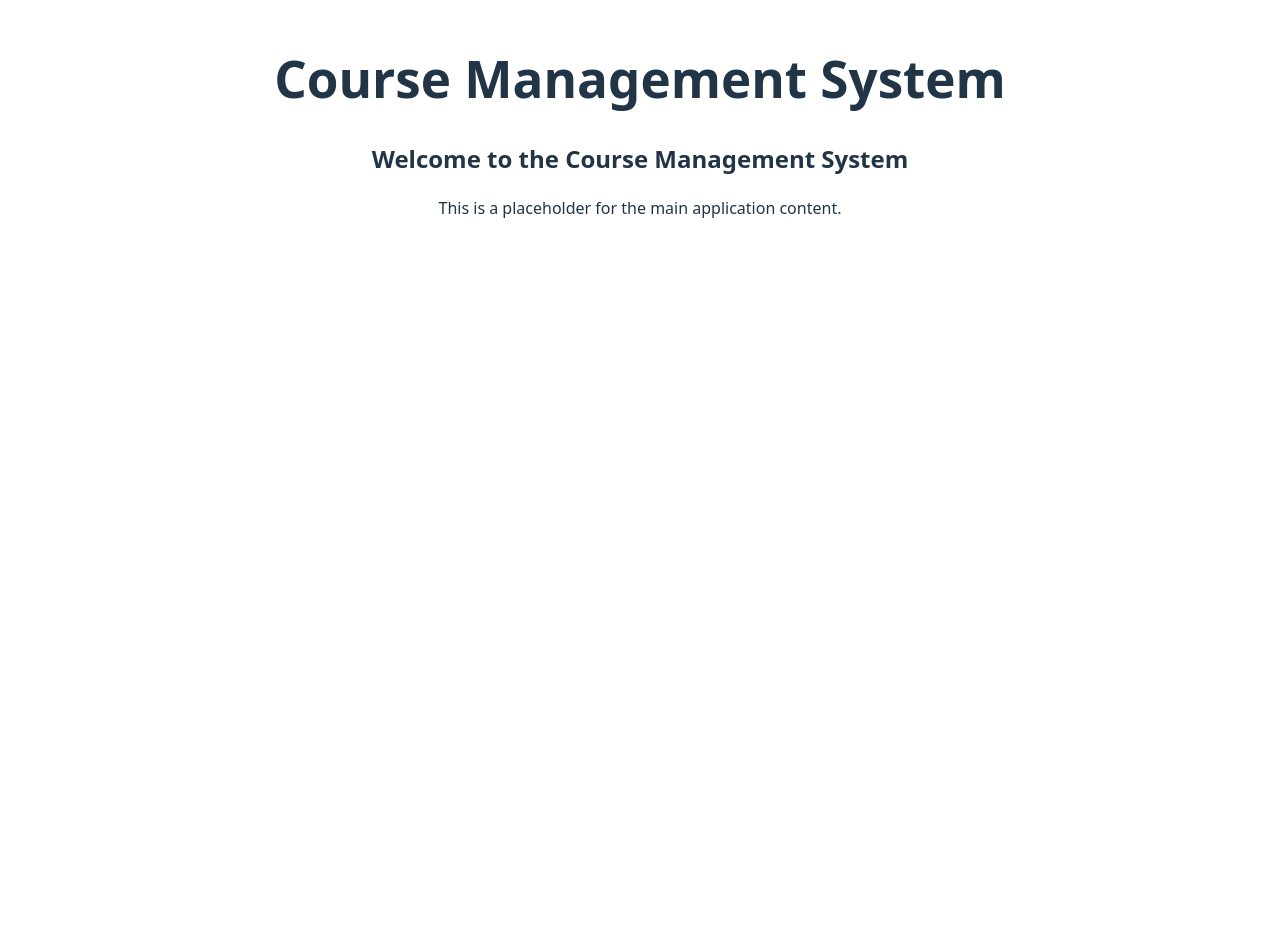
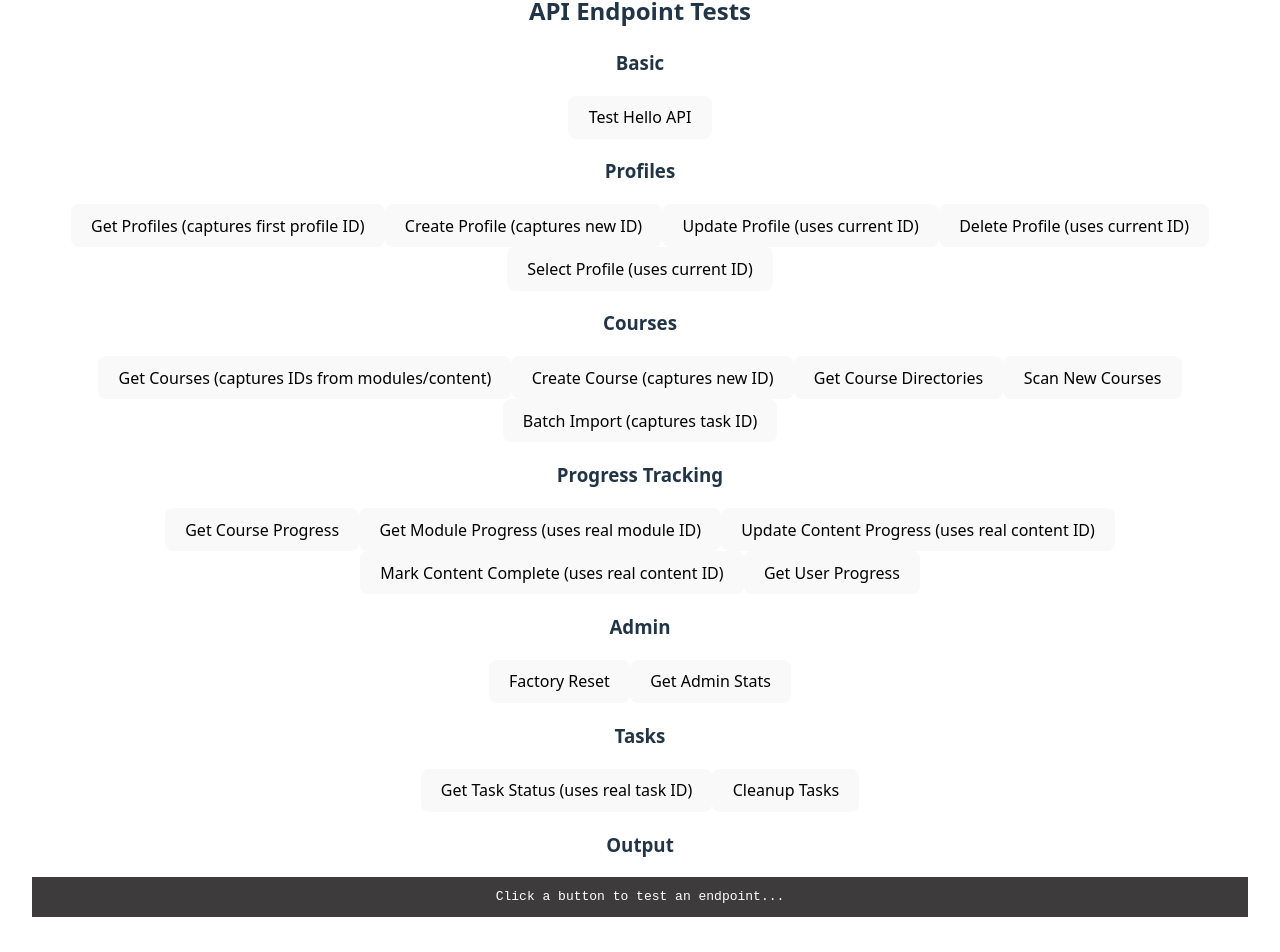
Before and after one commit to NeroQue/CMS, a React (Vite) app in the folder frontend/: page / in a window 1280 px wide. Shown: the part 274-1226 px from the top of the page. Before the commit the page ends 800 px from the top, so only its background shows below. Built offline with nearby package versions, Linux system fonts and the light colour scheme.

Commit message:
feat: add a frontend API testing interface

```diff
--- a/frontend/src/App.jsx
+++ b/frontend/src/App.jsx
@@ -1,16 +1,131 @@
-import React from 'react'
+import React, { useState } from 'react'
 import './App.css'
 
 function App() {
+  const [output, setOutput] = useState('')
+  const [realIDs, setRealIDs] = useState({
+    userID: null,
+    courseID: null,
+    moduleID: null,
+    contentID: null,
+    taskID: null
+  })
+
+  const baseURL = 'http://localhost:8080'
+
+  const testAPI = async (endpoint, method = 'GET', body = null, captureID = null) => {
+    try {
+      const options = {
+        method,
+        headers: {
+          'Content-Type': 'application/json',
+        },
+      }
+
+      if (body) {
+        options.body = JSON.stringify(body)
+      }
+
+      const response = await fetch(`${baseURL}${endpoint}`, options)
+      const data = await response.json()
+
+      // Capture real IDs from successful responses
+      if (captureID && data.success && data.data) {
+        if (captureID === 'userID' && data.data.id) {
+          setRealIDs(prev => ({ ...prev, userID: data.data.id }))
+        } else if (captureID === 'courseID' && data.data.id) {
+          setRealIDs(prev => ({ ...prev, courseID: data.data.id }))
+          // Also capture module and content IDs if present in course data
+          if (data.data.modules && data.data.modules.length > 0) {
+            setRealIDs(prev => ({ ...prev, moduleID: data.data.modules[0].id }))
+            if (data.data.modules[0].content_items && data.data.modules[0].content_items.length > 0) {
+              setRealIDs(prev => ({ ...prev, contentID: data.data.modules[0].content_items[0].id }))
+            }
+          }
+        } else if (captureID === 'profiles' && Array.isArray(data.data) && data.data.length > 0) {
+          setRealIDs(prev => ({ ...prev, userID: data.data[0].id }))
+        } else if (captureID === 'courses' && Array.isArray(data.data) && data.data.length > 0) {
+          setRealIDs(prev => ({ ...prev, courseID: data.data[0].id }))
+          // Try to capture nested module/content IDs from first course
+          if (data.data[0].modules && data.data[0].modules.length > 0) {
+            setRealIDs(prev => ({ ...prev, moduleID: data.data[0].modules[0].id }))
+            if (data.data[0].modules[0].content_items && data.data[0].modules[0].content_items.length > 0) {
+              setRealIDs(prev => ({ ...prev, contentID: data.data[0].modules[0].content_items[0].id }))
+            }
+          }
+        } else if (captureID === 'taskID' && data.data.task_id) {
+          setRealIDs(prev => ({ ...prev, taskID: data.data.task_id }))
+        }
+      }
+
+      setOutput(`${method} ${endpoint}: ${JSON.stringify(data, null, 2)}`)
+    } catch (error) {
+      setOutput(`Error: ${error.message}`)
+    }
+  }
+
+  const getWorkingUserID = () => realIDs.userID || 'no-user-created-yet'
+  const getWorkingCourseID = () => realIDs.courseID || 'no-course-created-yet'
+  const getWorkingModuleID = () => realIDs.moduleID || 'no-module-found-yet'
+  const getWorkingContentID = () => realIDs.contentID || 'no-content-found-yet'
+  const getWorkingTaskID = () => realIDs.taskID || 'no-task-created-yet'
+
   return (
     <div className="app">
       <header className="app-header">
-        <h1>Course Management System</h1>
+        <h1>Course Management System - API Tester</h1>
+        <div style={{ fontSize: '12px', color: '#666', marginTop: '10px' }}>
+          Current User ID: {realIDs.userID || 'None (create a profile first)'}
+          <br />
+          Current Course ID: {realIDs.courseID || 'None (create a course first)'}
+          <br />
+          Current Module ID: {realIDs.moduleID || 'None (get courses with modules)'}
+          <br />
+          Current Content ID: {realIDs.contentID || 'None (get courses with content)'}
+          <br />
+          Current Task ID: {realIDs.taskID || 'None (start a batch import)'}
+        </div>
       </header>
       <main>
-        <div className="placeholder">
-          <h2>Welcome to the Course Management System</h2>
-          <p>This is a placeholder for the main application content.</p>
+        <div>
+          <h2>API Endpoint Tests</h2>
+
+          <h3>Basic</h3>
+          <button onClick={() => testAPI('/api')}>Test Hello API</button>
+
+          <h3>Profiles</h3>
+          <button onClick={() => testAPI('/api/profiles', 'GET', null, 'profiles')}>Get Profiles (captures first profile ID)</button>
+          <button onClick={() => testAPI('/api/profiles', 'POST', { name: 'Test User' }, 'userID')}>Create Profile (captures new ID)</button>
+          <button onClick={() => testAPI('/api/profiles', 'PUT', { user_id: getWorkingUserID(), new_name: 'Updated User' })}>Update Profile (uses current ID)</button>
+          <button onClick={() => testAPI('/api/profiles', 'DELETE', { user_id: getWorkingUserID() })}>Delete Profile (uses current ID)</button>
+          <button onClick={() => testAPI(`/api/profiles/${getWorkingUserID()}/select`, 'POST')}>Select Profile (uses current ID)</button>
+
+          <h3>Courses</h3>
+          <button onClick={() => testAPI('/api/courses', 'GET', null, 'courses')}>Get Courses (captures IDs from modules/content)</button>
+          <button onClick={() => testAPI('/api/courses', 'POST', { title: 'Test Course', description: 'A test course', relative_path: 'test-course' }, 'courseID')}>Create Course (captures new ID)</button>
+          <button onClick={() => testAPI('/api/courses/directories')}>Get Course Directories</button>
+          <button onClick={() => testAPI('/api/courses/scan')}>Scan New Courses</button>
+          <button onClick={() => testAPI('/api/courses/batch', 'POST', { courses: [{ title: 'Batch Course', relative_path: 'batch-course' }] }, 'taskID')}>Batch Import (captures task ID)</button>
+
+          <h3>Progress Tracking</h3>
+          <button onClick={() => testAPI(`/api/courses/${getWorkingCourseID()}/progress?user_id=${getWorkingUserID()}`)}>Get Course Progress</button>
+          <button onClick={() => testAPI(`/api/modules/${getWorkingModuleID()}/progress?user_id=${getWorkingUserID()}`)}>Get Module Progress (uses real module ID)</button>
+          <button onClick={() => testAPI(`/api/content/${getWorkingContentID()}/progress`, 'POST', { user_id: getWorkingUserID(), progress_pct: 50.0 })}>Update Content Progress (uses real content ID)</button>
+          <button onClick={() => testAPI(`/api/content/${getWorkingContentID()}/complete`, 'POST', { user_id: getWorkingUserID() })}>Mark Content Complete (uses real content ID)</button>
+          <button onClick={() => testAPI(`/api/users/${getWorkingUserID()}/progress`)}>Get User Progress</button>
+
+          <h3>Admin</h3>
+          <button onClick={() => testAPI('/api/admin/factory-reset', 'POST')}>Factory Reset</button>
+          <button onClick={() => testAPI('/api/admin/stats')}>Get Admin Stats</button>
+
+          <h3>Tasks</h3>
+          <button onClick={() => testAPI(`/api/tasks?id=${getWorkingTaskID()}`)}>Get Task Status (uses real task ID)</button>
+          <button onClick={() => testAPI('/api/tasks/cleanup', 'POST')}>Cleanup Tasks</button>
+
+          <h3>Output</h3>
+          <pre style={{ background: '#3d3b3b', padding: '10px', maxHeight: '400px', overflow: 'auto', color: 'white' }}>
+            {output || 'Click a button to test an endpoint...'}
+          </pre>
         </div>
       </main>
     </div>
```
